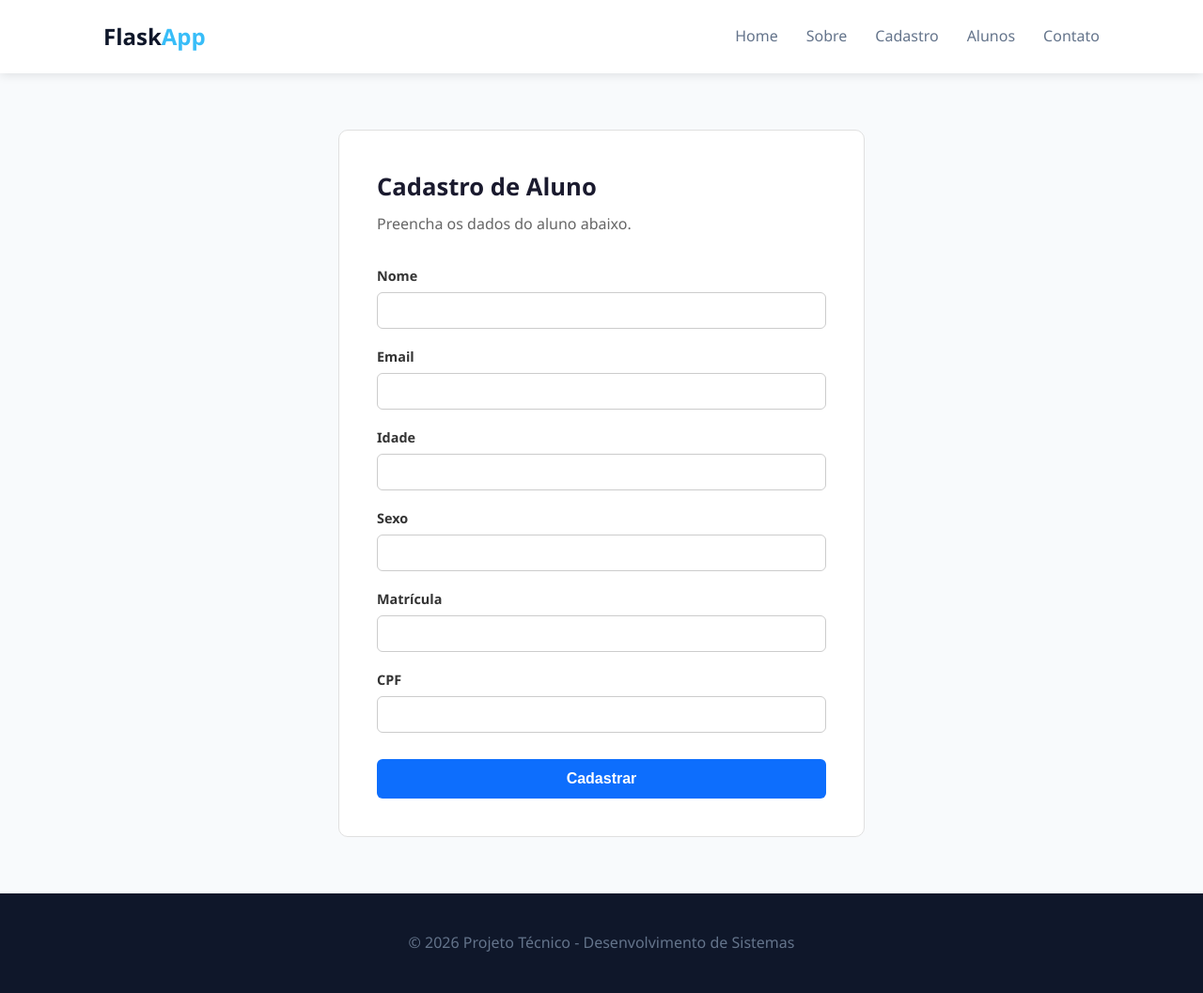
After one commit to PauloEfi/Flask---Atividade, a Flask app: page /cadastro in a window 1280 px wide. The commit adds this page. Shown: the whole page at 94% size. Run offline with Flask 3, Linux system fonts and the light colour scheme.

Commit message:
Atualização final

```diff
--- a/app/forms.py
+++ b/app/forms.py
@@ -8,7 +8,7 @@ class alunoForm(FlaskForm):
     email     = StringField('Email', validators=[DataRequired(), Email()])
     idade     = IntegerField('Idade', validators=[DataRequired()])
     sexo      = StringField('Sexo', validators=[DataRequired()])
-    matricula = IntegerField('Matricula', validators=[DataRequired()])
-    cpf       = IntegerField('Cpf', validators=[DataRequired()])
+    matricula = IntegerField('Matrícula', validators=[DataRequired()])
+    cpf       = IntegerField('CPF', validators=[DataRequired()])
 
     submit   = SubmitField('Cadastrar')
--- a/app/static/css/style.css
+++ b/app/static/css/style.css
@@ -18,6 +17,12 @@ body {
     background-color: var(--light);
     color: var(--dark);
     line-height: 1.6;
+    min-height: 100vh;
+}
+
+.section-page{
+    min-height: 85vh;
+
 }
 
 .container {
@@ -143,10 +148,11 @@ nav ul li a:hover, nav ul li a.active {
 /* Rodapé */
 footer {
     text-align: center;
+
     padding: 40px 0;
     background-color: var(--dark);
     color: var(--gray);
-    margin-top: 60px;
+
 }
 
 /* Estilos Adicionais para as páginas de Sobre e Contato */
--- /dev/null
+++ b/app/templates/cadastro.html
@@ -0,0 +1,104 @@
+{% extends 'base.html' %}
+
+{% block conteudo %}
+<main style="max-width: 600px; margin: 60px auto; padding: 0 20px;">
+
+  <div style="background: #fff; border: 1px solid #e0e0e0; border-radius: 10px; padding: 40px;">
+    <h1 style="font-size: 1.6rem; color: #1a1a2e; margin-bottom: 6px;">Cadastro de Aluno</h1>
+    <p style="color: #666; margin-bottom: 30px;">Preencha os dados do aluno abaixo.</p>
+
+    <form method="POST">
+      {{ form.hidden_tag() }}
+
+      <div style="margin-bottom: 18px;">
+        {{ form.nome.label }}
+        {{ form.nome(class="campo") }}
+        {% for erro in form.nome.errors %}
+          <span style="color: red; font-size: 0.85rem;">{{ erro }}</span>
+        {% endfor %}
+      </div>
+
+      <div style="margin-bottom: 18px;">
+        {{ form.email.label }}
+        {{ form.email(class="campo") }}
+        {% for erro in form.email.errors %}
+          <span style="color: red; font-size: 0.85rem;">{{ erro }}</span>
+        {% endfor %}
+      </div>
+
+      <div style="margin-bottom: 18px;">
+        {{ form.idade.label }}
+        {{ form.idade(class="campo") }}
+        {% for erro in form.idade.errors %}
+          <span style="color: red; font-size: 0.85rem;">{{ erro }}</span>
+        {% endfor %}
+      </div>
+
+      <div style="margin-bottom: 18px;">
+        {{ form.sexo.label }}
+        {{ form.sexo(class="campo") }}
+        {% for erro in form.sexo.errors %}
+          <span style="color: red; font-size: 0.85rem;">{{ erro }}</span>
+        {% endfor %}
+      </div>
+
+      <div style="margin-bottom: 18px;">
+        {{ form.matricula.label }}
+        {{ form.matricula(class="campo") }}
+        {% for erro in form.matricula.errors %}
+          <span style="color: red; font-size: 0.85rem;">{{ erro }}</span>
+        {% endfor %}
+      </div>
+
+      <div style="margin-bottom: 28px;">
+        {{ form.cpf.label }}
+        {{ form.cpf(class="campo") }}
+        {% for erro in form.cpf.errors %}
+          <span style="color: red; font-size: 0.85rem;">{{ erro }}</span>
+        {% endfor %}
+      </div>
+
+      {{ form.submit(class="btn-submit") }}
+    </form>
+  </div>
+
+</main>
+
+<style>
+  label {
+    display: block;
+    font-size: 0.9rem;
+    font-weight: 600;
+    color: #333;
+    margin-bottom: 6px;
+  }
+  .campo {
+    width: 100%;
+    padding: 10px 14px;
+    border: 1px solid #ccc;
+    border-radius: 6px;
+    font-size: 0.95rem;
+    outline: none;
+    transition: border 0.2s;
+  }
+  .campo:focus {
+    border-color: #0d6efd;
+  }
+  .btn-submit {
+    width: 100%;
+    padding: 12px;
+    background: #0d6efd;
+    color: #fff;
+    border: none;
+    border-radius: 6px;
+    font-size: 1rem;
+    font-weight: 600;
+    cursor: pointer;
+    transition: background 0.2s;
+  }
+  .btn-submit:hover {
+    background: #0b5ed7;
+  }
+</style>
+
+{% endblock conteudo %}
--- a/app/templates/contato.html
+++ b/app/templates/contato.html
@@ -26,7 +26,7 @@
 
     <div class="page-header">
         <h1>Entre em contato</h1>
-        <p>Duvidas sobre o projeto e suporte tecnico? utilize os canais abaixo.</p>
+        <p>Dúvidas sobre o projeto e suporte técnico? Utilize os canais abaixo.</p>
     </div>
 
     <div class="contact-grid">
--- a/main.py
+++ b/main.py
@@ -1,6 +1,4 @@
-from app import create_app
+from app import app
 
-app = create_app()
-
-if __name__ == "__main__":
-    app.run(debug=True)
+if __name__ == '__main__':
+    app.run(debug = True)
```
Also changed, not shown: other parts of app/static/css/style.css (+41 -1 lines), app/templates/sobre.html (+5 -5 lines).
